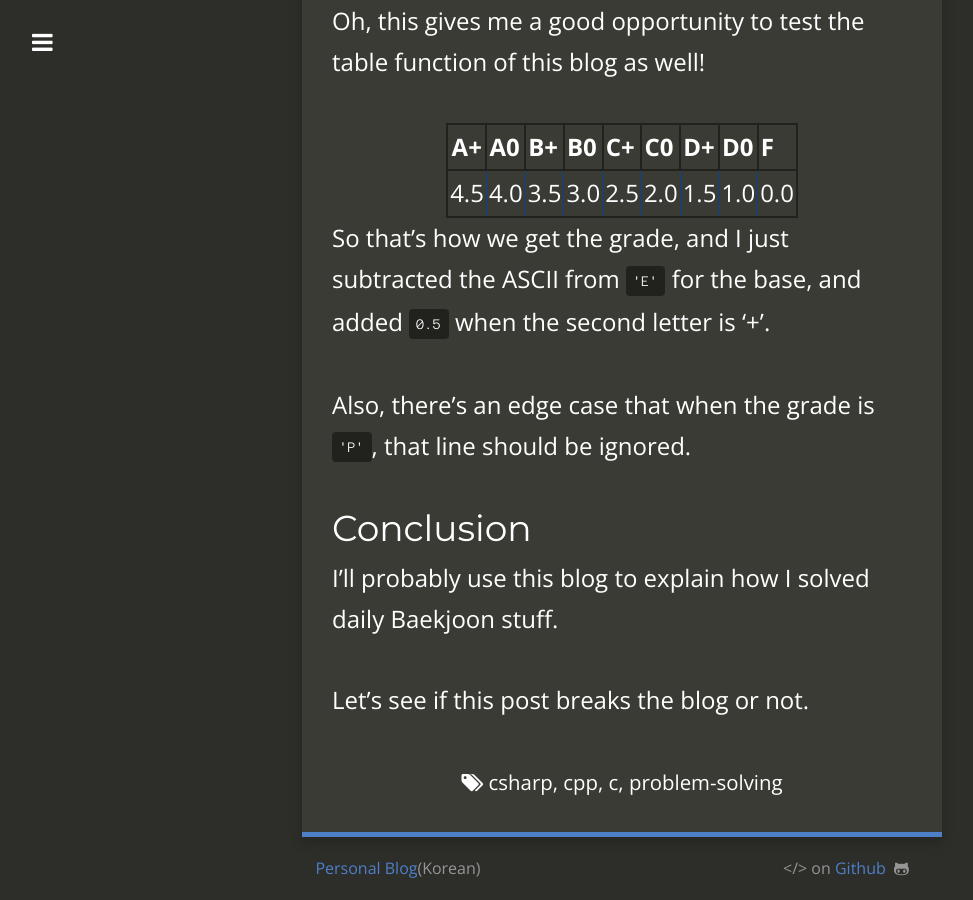
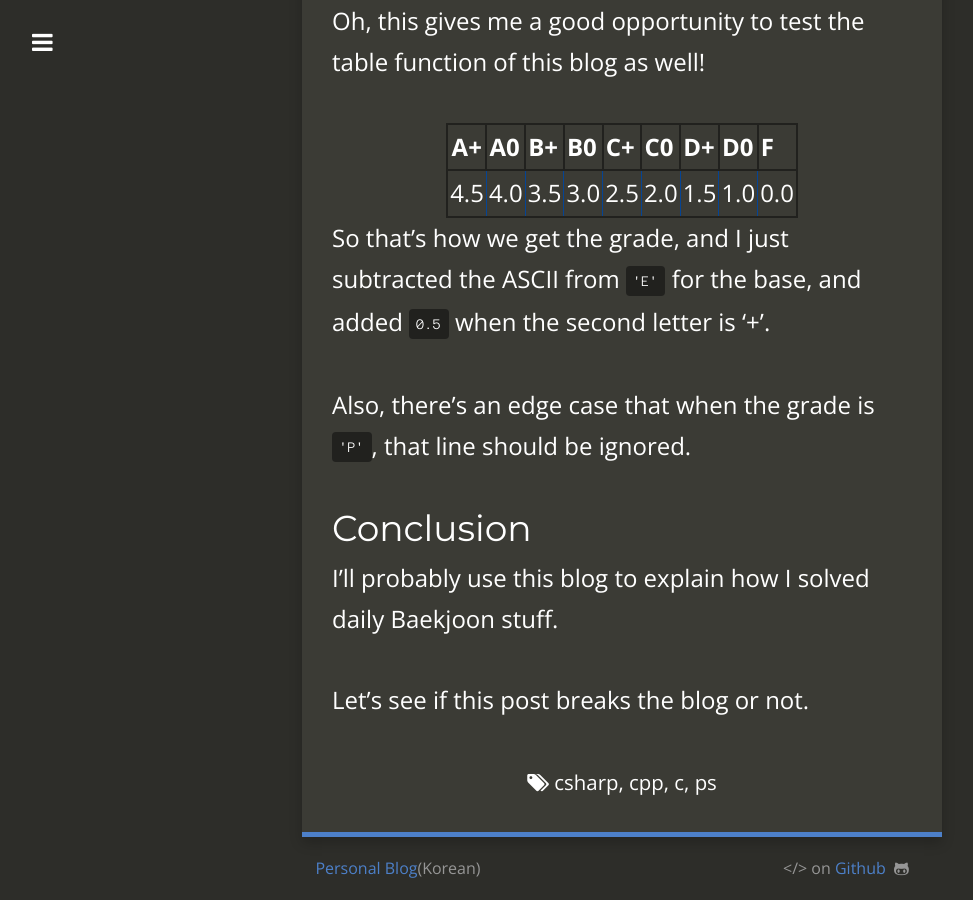
Before and after one commit to metnias/metnias.github.io, a Jekyll site: the page built from _posts/2023-03-08-starting-this-blog.md, in a window 1280 px wide and 900 px high, scrolled down 3702 px. Shown: the whole window, without its empty margins (18-991 px from the left). Built offline with Jekyll 4.4.1, drawn with Linux system fonts in a browser that asks for light colours; nearby versions of some CDN libraries; some of the changed text lies outside the part shown.

Commit message:
update tags again

```diff
--- a/_posts/2023-03-08-starting-this-blog.md
+++ b/_posts/2023-03-08-starting-this-blog.md
@@ -3,13 +3,13 @@ layout:     post
 title:      "Starting This Blog"
 date:       2023-03-08 20:53:00 +0900
 summary:    Short writing to mark this blog's beginning.
-categories: problem-solving blogging
+categories: blog
 thumbnail:
 tags:
  - csharp
  - cpp
  - c
- - problem-solving
+ - ps
 ---
 
 
```
Also changed, not shown: _posts/2023-03-09-not-so-private.md (+1 -1 lines).
